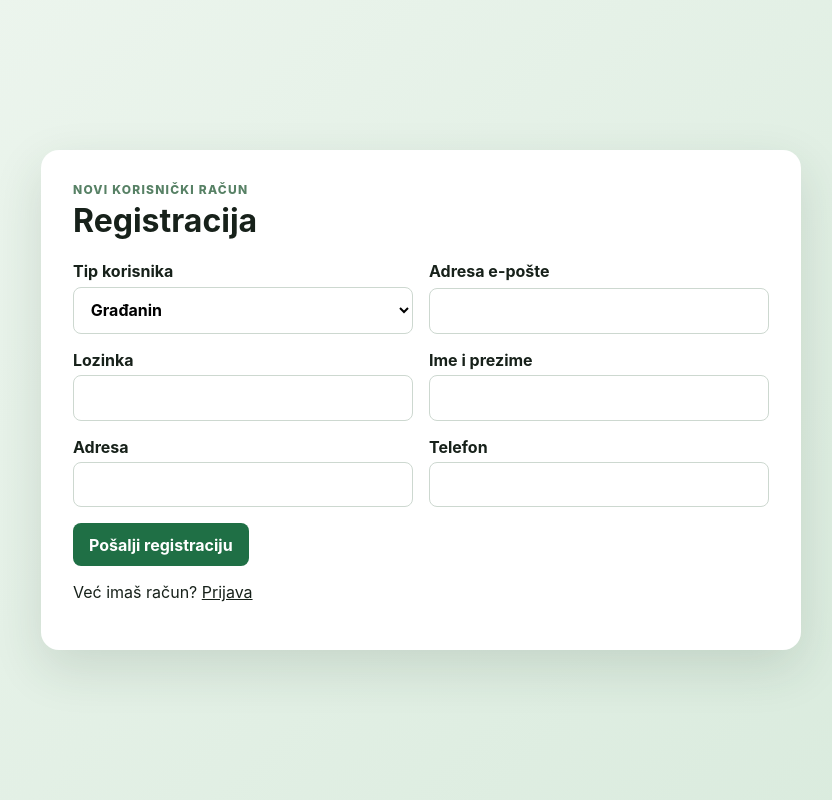
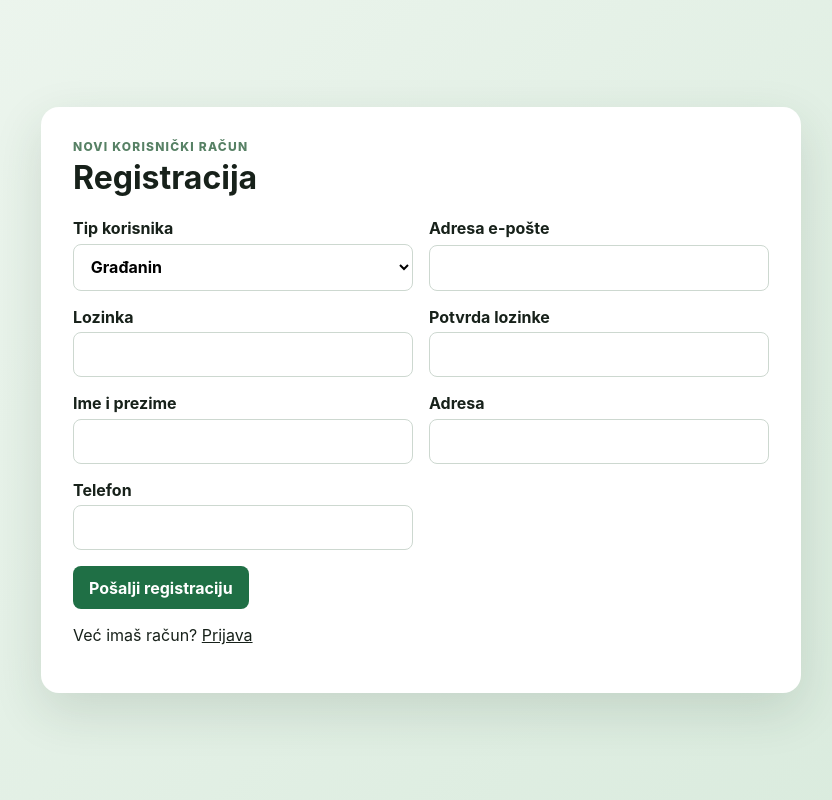
Before and after one commit to ZrinkoTisljar/wasteapp-frontend-final, a React (Vite) app: page /register in a window 1280 px wide. Shown: the whole page, without its empty margins (219-1051 px from the left). Built offline with nearby package versions, Linux system fonts and the light colour scheme; no server answers.

Commit message:
Dodana potvrda lozinke pri registraciji

```diff
--- a/src/pages/RegisterPage.jsx
+++ b/src/pages/RegisterPage.jsx
@@ -19,10 +19,11 @@ const initial = {
 export default function RegisterPage() {
   const navigate = useNavigate()
 
-  // State za formu, poruke greške i uspjeha.
+  // State za formu, poruke greške i uspjeha i potvrda lozinke
   const [form, setForm] = useState(initial)
   const [error, setError] = useState('')
   const [success, setSuccess] = useState('')
+  const [confirmPassword, setConfirmPassword] = useState('')
 
   /**
    * Ažurira pojedino polje forme na temelju name atributa inputa.
@@ -41,8 +42,17 @@ export default function RegisterPage() {
   async function submit(event) {
     event.preventDefault()
     setError('')
+    setSuccess('')
+
+    // Potvrda lozinke provjerava se samo na frontendu.
+    if (form.password !== confirmPassword) {
+      setError('Lozinke se ne podudaraju.')
+      return
+    }
 
     try {
+      // Backend prima samo podatke iz objekta form.
+      // Potvrda lozinke ne šalje se backendu.
       const result = await registerUser(form)
       setSuccess(result.message)
 
@@ -83,6 +93,11 @@ export default function RegisterPage() {
             <input name="password" type="password" minLength="8" required value={form.password} onChange={change} />
           </label>
 
+          <label>
+            Potvrda lozinke
+            <input name="confirmPassword" type="password" minLength="8" required value={confirmPassword} onChange={e => setConfirmPassword(e.target.value)} />
+          </label>
+
           {/* Conditional rendering ovisno o userType */}
           {form.userType === 'CITIZEN' ? (
             <label>
@@ -112,7 +127,8 @@ export default function RegisterPage() {
             Telefon
             <input name="phone" value={form.phone} onChange={change} />
           </label>
-        </div>
+
+          </div>
 
         <button>Pošalji registraciju</button>
 
```
